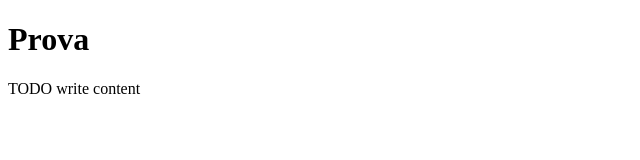
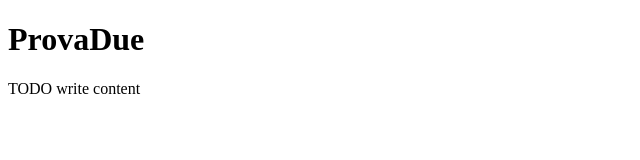
Before and after one commit to alessiosperoni/amm2015, a plain HTML site: page Index.html in a window 1280 px wide. Shown: the whole page, without its empty margins (0-640 px from the left). Drawn offline with Linux system fonts and the light colour scheme.

Commit message:
CommitProva2

```diff
--- a/Index.html
+++ b/Index.html
@@ -11,7 +11,7 @@
         <meta name="viewport" content="width=device-width, initial-scale=1.0">
     </head>
     <body>
-        <h1>Prova</h1>
+        <h1>ProvaDue</h1>
         <div>TODO write content</div>
     </body>
 </html>
```
